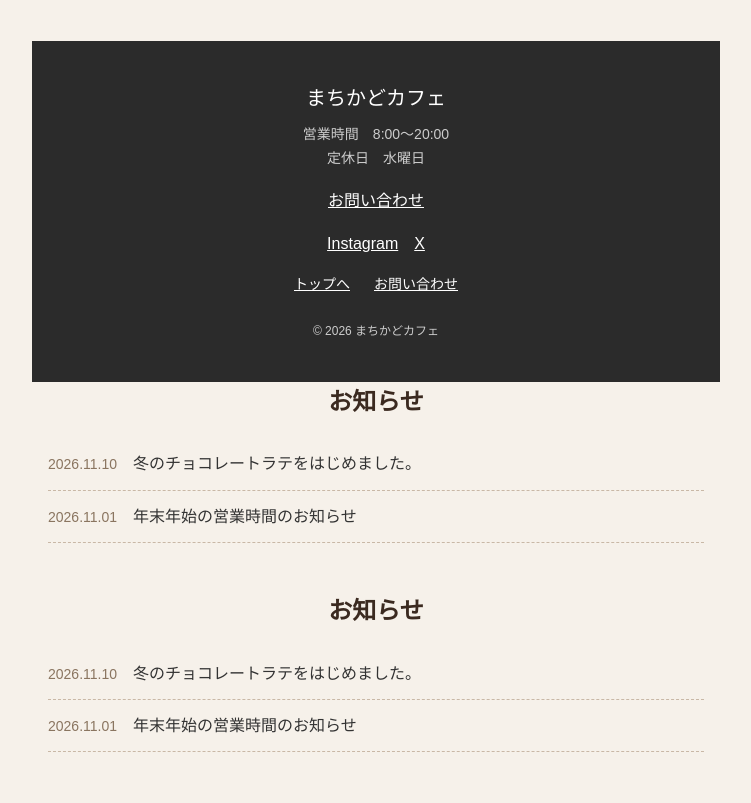
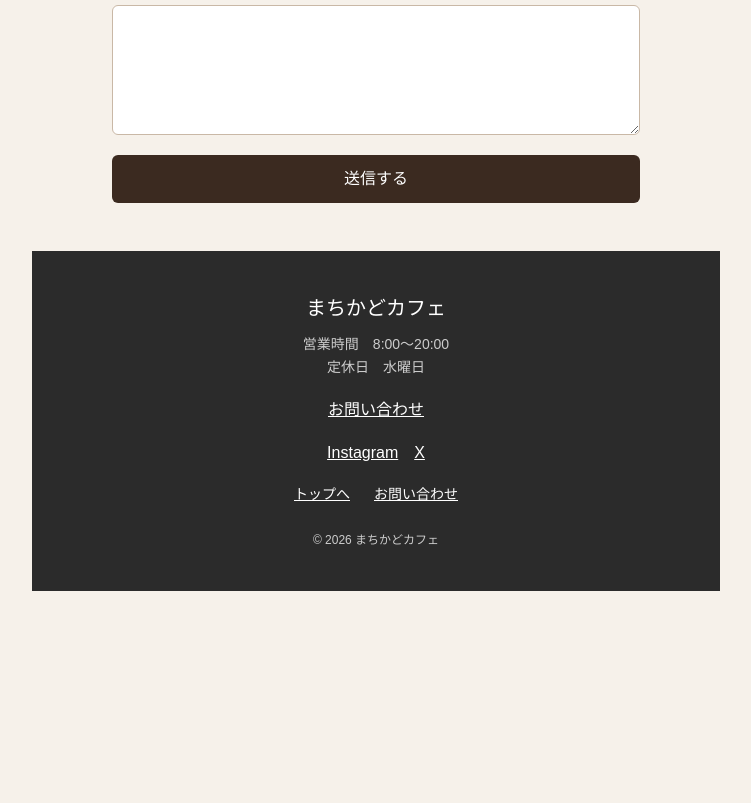
Before and after one commit to Finapich/cafe-261113-PRAN, a plain HTML site: page index.html in a window 1280 px wide. Shown: the part 1445-2248 px from the top of the page, without its empty margins (264-1015 px from the left). After the commit the page ends 2084 px from the top, so only its background shows below. Drawn offline with Linux system fonts and the light colour scheme.

```diff
--- a/index.html
+++ b/index.html
@@ -69,6 +69,13 @@
       </li>
   </ul>
   </main>
+  <section class="news">
+    <h2 class="news__title">お知らせ</h2>
+    <ul class="news__list">
+      <li class="news__item"><span class="news__date">2026.11.10</span>冬のチョコレートラテをはじめました。</li>
+      <li class="news__item"><span class="news__date">2026.11.01</span>年末年始の営業時間のお知らせ</li>
+    </ul>
+  </section>
   <section class="access" id="access">
     <h2 class="access__title">アクセス</h2>
     <table class="access__table">
@@ -113,20 +120,5 @@
   </footer>
 
   <!-- ===== C フッター ここまで ===== -->
-    <section class="news">
-      <h2 class="news__title">お知らせ</h2>
-      <ul class="news__list">
-        <li class="news__item"><span class="news__date">2026.11.10</span>冬のチョコレートラテをはじめました。</li>
-        <li class="news__item"><span class="news__date">2026.11.01</span>年末年始の営業時間のお知らせ</li>
-      </ul>
-    </section>
-  </body>
+</body>
 </html>
-  <section class="news">
-    <h2 class="news__title">お知らせ</h2>
-    <ul class="news__list">
-      <li class="news__item"><span class="news__date">2026.11.10</span>冬のチョコレートラテをはじめました。</li>
-      <li class="news__item"><span class="news__date">2026.11.01</span>年末年始の営業時間のお知らせ</li>
-    </ul>
-  </section>
-</html>
```
